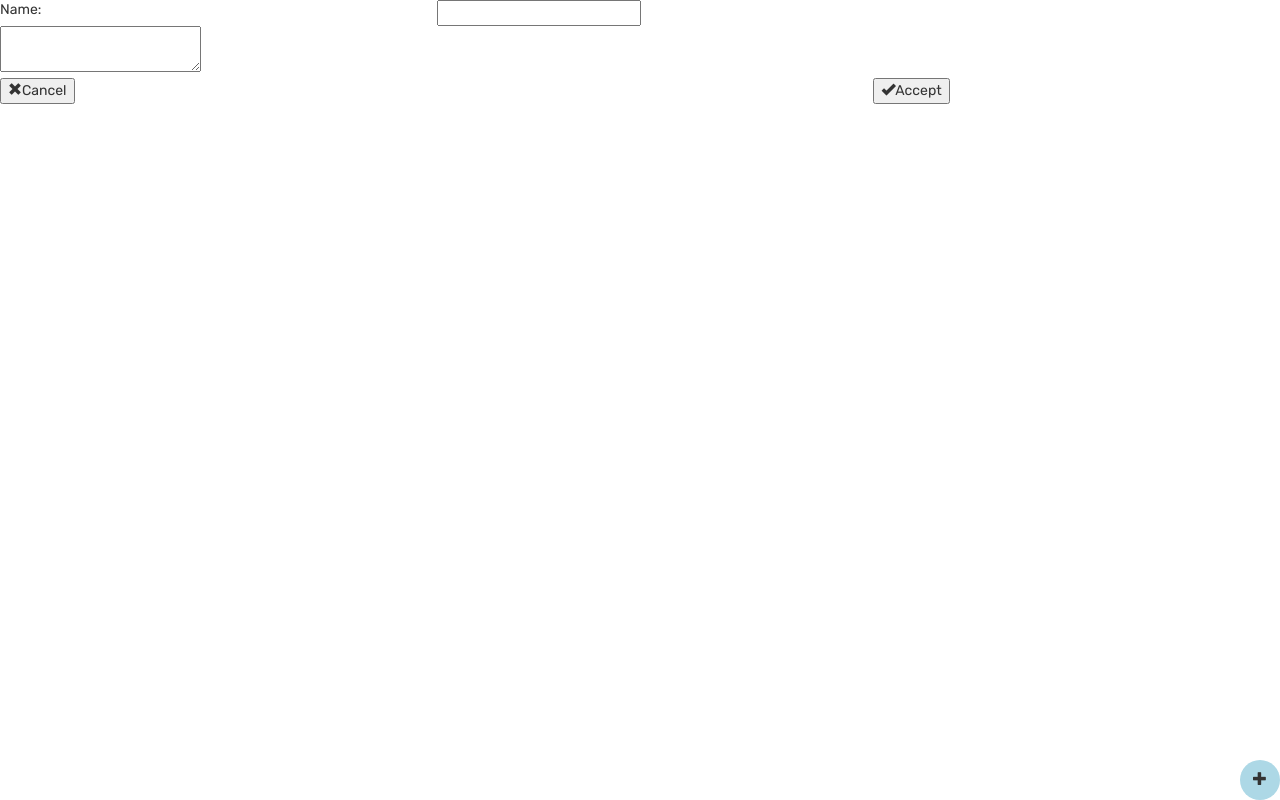
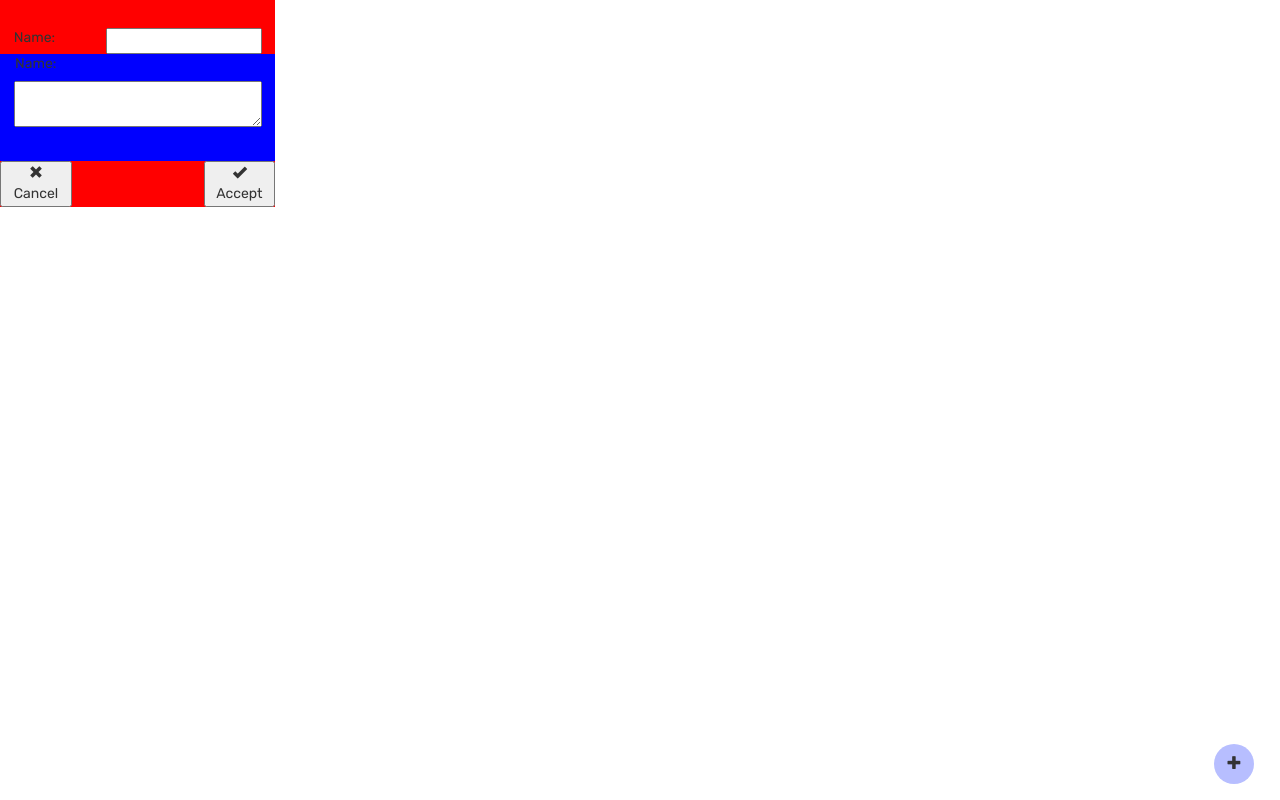
Before and after one commit to cap377/UIandI, an Angular app: page /forum in a window 1280 px wide. Both pictures are taken after a click on the button 1260 px from the left and 780 px from the top of the page. Built offline with nearby package versions, Linux system fonts and the light colour scheme.

Commit message:
deleted uneeded code from app.component.ts and styled forum modal a bit

```diff
--- a/src/app/app.component.ts
+++ b/src/app/app.component.ts
@@ -12,11 +12,9 @@ export class AppComponent {
     document.getElementById("main").style.marginLeft = "25%";
     document.getElementById("mySidebar").style.width = "50%";
     document.getElementById("mySidebar").style.display = "block";
-    document.getElementById("openNav").style.display = 'none';
   }
   closeSidebar() {
     document.getElementById("main").style.marginLeft = "0%";
     document.getElementById("mySidebar").style.display = "none";
-    document.getElementById("openNav").style.display = "inline-block";
   }
 }
--- a/src/app/forum/forum.component.html
+++ b/src/app/forum/forum.component.html
@@ -13,19 +13,23 @@
 </div> -->
 <!--Modal to create posts-->
 <div *ngIf="modalContainer" class="forum-modal-container">
-  <div class="row">
-    <div class="post-name-input-label col-xs-4">
+  <div class="row post-name-container">
+    <div class="post-name-label col-xs-4">
       Name:
     </div>
     <div class="post-name-input-container col-xs-8">
-      <input type="text" name="name" id="name" />
+      <input class="post-name-input" type="text" name="name" id="name" />
     </div>
   </div>
 
-  <div class="post-response-input-container">
-    <textarea>{{response}}</textarea>
+  <div>
+    <div class="post-name-label col-xs-4">
+      Name:
+    </div>
+    <div class="post-response-input-container">
+      <textarea class="post-response-input">{{response}}</textarea>
+    </div>
   </div>
-
   <!--cancel and accept buttons-->
   <div class="row">
     <div class="post-input-cancel-button-container col-xs-4">
--- a/src/app/forum/forum.component.scss
+++ b/src/app/forum/forum.component.scss
@@ -1,13 +1,54 @@
+$primary-color: #243773;
+$primary-text: #FFFFFF;
+$secondary-color: #B7BEFF;
+$secondary-text: #000000;
+
+.forum-modal-container
+{
+  position: absolute;
+  z-index: 1;
+  @media(max-width: 720px)
+  {
+    width: 100%;
+    height: 100%;
+  }
+  background-color: red;
+  .post-name-container
+  {
+    padding: 10% 5% 0% 5%;
+    .post-name-label
+    {
+
+
+    }
+    .post-name-input
+    {
+      width: 100%;
+    }
+  }
+  .post-response-input-container
+  {
+    background-color: blue;
+    height: 60%;
+    padding: 10% 5% 10% 5%;
+    .post-response-input
+    {
+      width: 100%;
+      height: 100%;
+    }
+  }
+}
+
 .add-question-post-btn
 {
   position: fixed;
-  right: 0px;
-  bottom: 0px;
+  right: 2%;
+  bottom: 2%;
   .add-question-post-btn
   {
     border-radius: 50%;
     border: none;
-    background-color: lightblue;
+    background-color: $secondary-color;
     width: 40px;
     height: 40px;
   }
```
